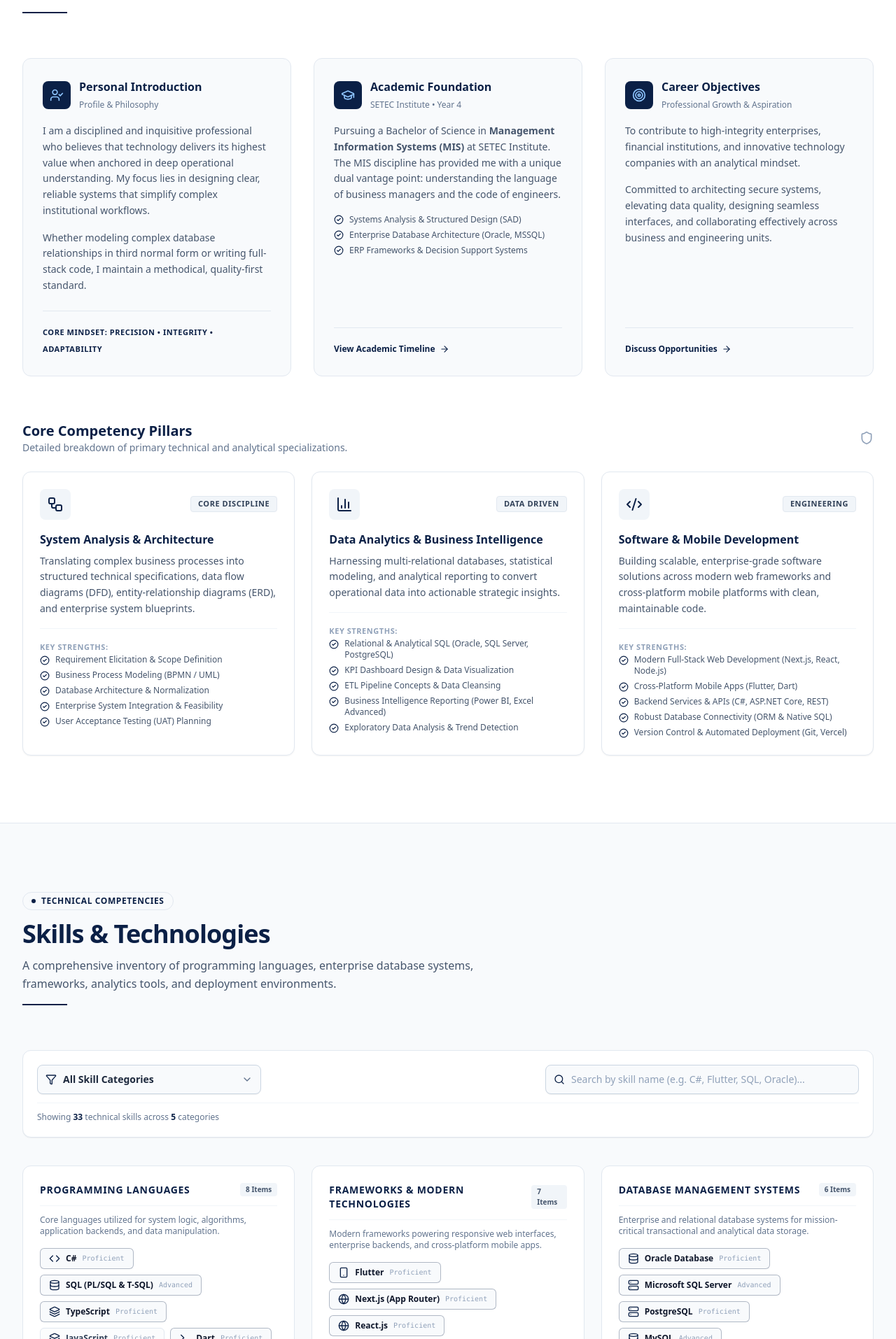
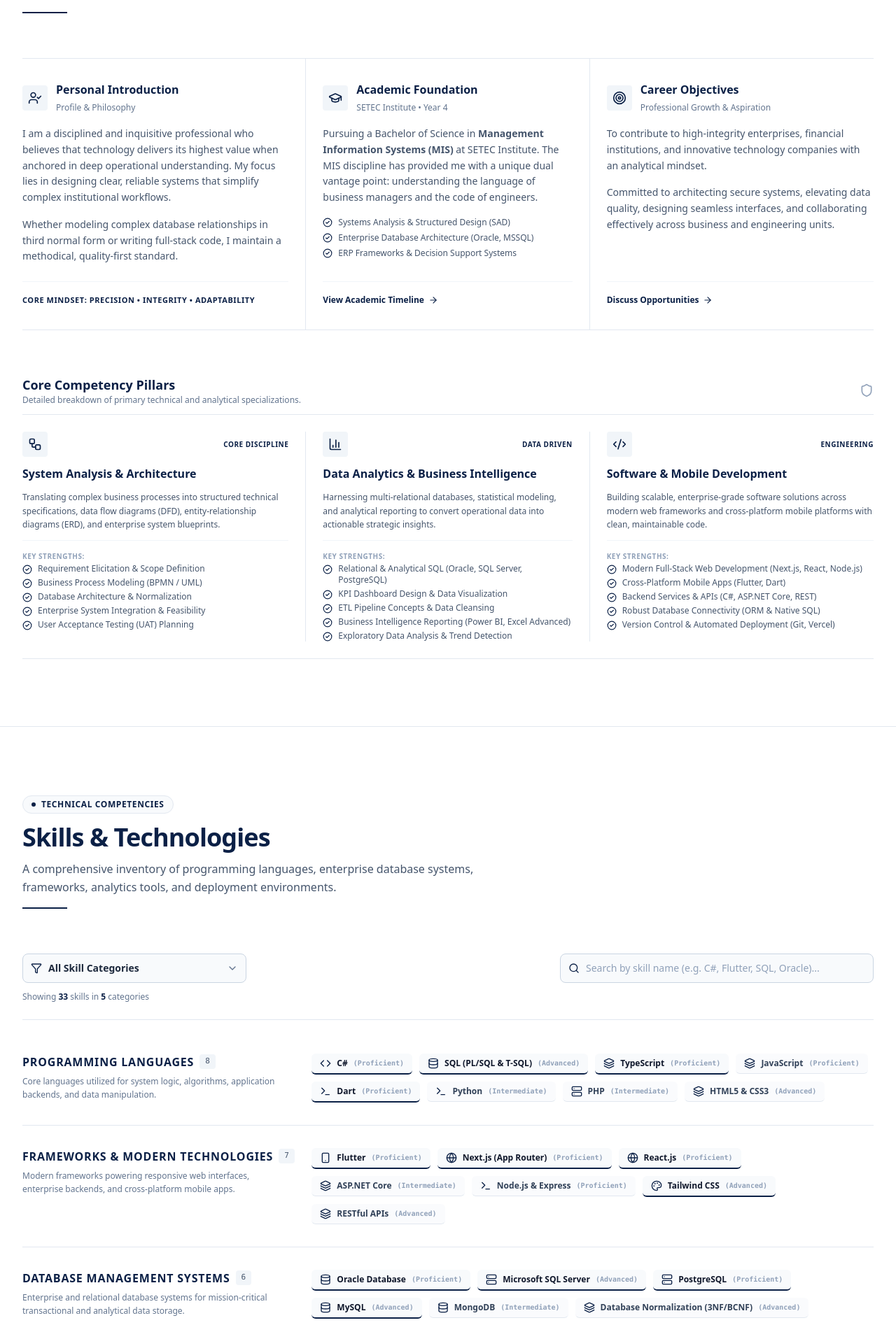
Before and after one commit to devitnang/Nang-Devit_MIS_Portfolio, a Next.js app: page / in a window 1280 px wide. Shown: the part 926-2840 px from the top of the page at 70% size. Built offline with nearby package versions, Linux system fonts and the light colour scheme.

Commit message:
style: remove heavy card containers and adopt clean horizontal divider lines

```diff
--- a/src/components/sections/AboutSection.tsx
+++ b/src/components/sections/AboutSection.tsx
@@ -21,13 +21,13 @@ export function AboutSection() {
   const getPillarIcon = (iconName: string) => {
     switch (iconName) {
       case "Workflow":
-        return <Workflow className="w-6 h-6 text-[#0B2046] dark:text-blue-400" />;
+        return <Workflow className="w-5 h-5 text-[#0B2046] dark:text-blue-400" />;
       case "BarChart3":
-        return <BarChart3 className="w-6 h-6 text-[#0B2046] dark:text-blue-400" />;
+        return <BarChart3 className="w-5 h-5 text-[#0B2046] dark:text-blue-400" />;
       case "Code2":
-        return <Code2 className="w-6 h-6 text-[#0B2046] dark:text-blue-400" />;
+        return <Code2 className="w-5 h-5 text-[#0B2046] dark:text-blue-400" />;
       default:
-        return <Layers className="w-6 h-6 text-[#0B2046] dark:text-blue-400" />;
+        return <Layers className="w-5 h-5 text-[#0B2046] dark:text-blue-400" />;
     }
   };
 
@@ -43,14 +43,14 @@ export function AboutSection() {
           subtitle="A dedicated technologist bridging business operational needs with robust system architecture, database engineering, and analytical data intelligence."
         />
 
-        {/* Narrative Grid: Background, Objectives, Educational Context */}
-        <div className="grid grid-cols-1 lg:grid-cols-3 gap-8 mb-16">
-          {/* Card 1: Professional Background & Personal Introduction */}
-          <div className="p-6 sm:p-7 rounded-xl bg-slate-50 dark:bg-[#0D182E] border border-slate-200 dark:border-slate-800 flex flex-col justify-between">
+        {/* Narrative Grid: Line-Based Clean Columns (No outer box outline, clean dividers only) */}
+        <div className="grid grid-cols-1 lg:grid-cols-3 divide-y lg:divide-y-0 lg:divide-x divide-slate-200 dark:divide-slate-800 border-t border-b border-slate-200 dark:border-slate-800 mb-16">
+          {/* Column 1: Personal Introduction */}
+          <div className="py-6 lg:py-8 lg:px-6 first:lg:pl-0 flex flex-col justify-between">
             <div>
               <div className="flex items-center gap-3 mb-4">
-                <div className="w-10 h-10 rounded-lg bg-[#0B2046] dark:bg-[#0F2756] text-white flex items-center justify-center">
-                  <UserCheck className="w-5 h-5 text-blue-300" />
+                <div className="w-9 h-9 rounded bg-slate-100 dark:bg-slate-800 text-[#0B2046] dark:text-blue-300 flex items-center justify-center">
+                  <UserCheck className="w-5 h-5" />
                 </div>
                 <div>
                   <h3 className="text-base font-bold text-[#0B2046] dark:text-white">
@@ -68,19 +68,19 @@ export function AboutSection() {
                 Whether modeling complex database relationships in third normal form or writing full-stack code, I maintain a methodical, quality-first standard.
               </p>
             </div>
-            <div className="mt-6 pt-4 border-t border-slate-200 dark:border-slate-800">
+            <div className="mt-6 pt-3 border-t border-slate-100 dark:border-slate-800">
               <span className="text-[11px] font-bold uppercase tracking-wider text-[#0B2046] dark:text-blue-400">
                 Core Mindset: Precision &bull; Integrity &bull; Adaptability
               </span>
             </div>
           </div>
 
-          {/* Card 2: Educational Foundation (SETEC MIS) */}
-          <div className="p-6 sm:p-7 rounded-xl bg-slate-50 dark:bg-[#0D182E] border border-slate-200 dark:border-slate-800 flex flex-col justify-between">
+          {/* Column 2: Academic Foundation */}
+          <div className="py-6 lg:py-8 lg:px-6 flex flex-col justify-between">
             <div>
               <div className="flex items-center gap-3 mb-4">
-                <div className="w-10 h-10 rounded-lg bg-[#0B2046] dark:bg-[#0F2756] text-white flex items-center justify-center">
-                  <GraduationCap className="w-5 h-5 text-blue-300" />
+                <div className="w-9 h-9 rounded bg-slate-100 dark:bg-slate-800 text-[#0B2046] dark:text-blue-300 flex items-center justify-center">
+                  <GraduationCap className="w-5 h-5" />
                 </div>
                 <div>
                   <h3 className="text-base font-bold text-[#0B2046] dark:text-white">
@@ -109,7 +109,7 @@ export function AboutSection() {
                 </li>
               </ul>
             </div>
-            <div className="mt-6 pt-4 border-t border-slate-200 dark:border-slate-800">
+            <div className="mt-6 pt-3 border-t border-slate-100 dark:border-slate-800">
               <Link
                 href="#education"
                 className="inline-flex items-center gap-1.5 text-xs font-semibold text-[#0B2046] dark:text-blue-400 hover:underline transition-colors"
@@ -120,12 +120,12 @@ export function AboutSection() {
             </div>
           </div>
 
-          {/* Card 3: Career Objectives & Goals */}
-          <div className="p-6 sm:p-7 rounded-xl bg-slate-50 dark:bg-[#0D182E] border border-slate-200 dark:border-slate-800 flex flex-col justify-between">
+          {/* Column 3: Career Objectives */}
+          <div className="py-6 lg:py-8 lg:px-6 last:lg:pr-0 flex flex-col justify-between">
             <div>
               <div className="flex items-center gap-3 mb-4">
-                <div className="w-10 h-10 rounded-lg bg-[#0B2046] dark:bg-[#0F2756] text-white flex items-center justify-center">
-                  <Target className="w-5 h-5 text-blue-300" />
+                <div className="w-9 h-9 rounded bg-slate-100 dark:bg-slate-800 text-[#0B2046] dark:text-blue-300 flex items-center justify-center">
+                  <Target className="w-5 h-5" />
                 </div>
                 <div>
                   <h3 className="text-base font-bold text-[#0B2046] dark:text-white">
@@ -143,7 +143,7 @@ export function AboutSection() {
                 Committed to architecting secure systems, elevating data quality, designing seamless interfaces, and collaborating effectively across business and engineering units.
               </p>
             </div>
-            <div className="mt-6 pt-4 border-t border-slate-200 dark:border-slate-800">
+            <div className="mt-6 pt-3 border-t border-slate-100 dark:border-slate-800">
               <Link
                 href="#contact"
                 className="inline-flex items-center gap-1.5 text-xs font-semibold text-[#0B2046] dark:text-blue-400 hover:underline"
@@ -155,48 +155,48 @@ export function AboutSection() {
           </div>
         </div>
 
-        {/* The 3 Core Pillars */}
-        <div className="mt-12">
-          <div className="mb-6 flex items-center justify-between">
+        {/* The 3 Core Pillars: Clean Line-Divided Layout */}
+        <div>
+          <div className="mb-6 flex items-center justify-between pb-3 border-b border-slate-200 dark:border-slate-800">
             <div>
-              <h3 className="text-xl font-bold text-[#0B2046] dark:text-white">
+              <h3 className="text-lg font-bold text-[#0B2046] dark:text-white">
                 Core Competency Pillars
               </h3>
-              <p className="text-xs sm:text-sm text-slate-500 dark:text-slate-400">
+              <p className="text-xs text-slate-500 dark:text-slate-400">
                 Detailed breakdown of primary technical and analytical specializations.
               </p>
             </div>
             <Shield className="w-5 h-5 text-slate-400 hidden sm:block" />
           </div>
 
-          <div className="grid grid-cols-1 md:grid-cols-3 gap-6">
+          <div className="grid grid-cols-1 md:grid-cols-3 divide-y md:divide-y-0 md:divide-x divide-slate-200 dark:divide-slate-800 border-b border-slate-200 dark:border-slate-800 pb-6">
             {personalInfo.corePillars.map((pillar) => (
               <div
                 key={pillar.id}
-                className="p-6 rounded-xl bg-white dark:bg-[#0B1528] border border-slate-200 dark:border-slate-800 hover:border-[#0B2046]/40 dark:hover:border-blue-500/40 transition-all shadow-xs hover:shadow-md"
+                className="py-6 md:py-0 md:px-6 first:md:pl-0 last:md:pr-0 space-y-3"
               >
-                <div className="flex items-center justify-between mb-4">
-                  <div className="p-2.5 rounded-lg bg-slate-100 dark:bg-slate-800">
+                <div className="flex items-center justify-between">
+                  <div className="p-2 rounded bg-slate-100 dark:bg-slate-800">
                     {getPillarIcon(pillar.icon)}
                   </div>
-                  <span className="text-[11px] font-bold uppercase tracking-wider px-2.5 py-0.5 rounded bg-slate-100 dark:bg-slate-800 text-slate-700 dark:text-slate-300 border border-slate-200 dark:border-slate-700">
+                  <span className="text-[10px] font-bold uppercase tracking-wider text-[#0B2046] dark:text-blue-300">
                     {pillar.badge}
                   </span>
                 </div>
 
-                <h4 className="text-base font-bold text-[#0B2046] dark:text-white mb-2">
+                <h4 className="text-base font-bold text-[#0B2046] dark:text-white">
                   {pillar.title}
                 </h4>
 
-                <p className="text-xs sm:text-sm text-slate-600 dark:text-slate-300 leading-relaxed mb-4">
+                <p className="text-xs text-slate-600 dark:text-slate-300 leading-relaxed">
                   {pillar.description}
                 </p>
 
-                <div className="space-y-2 border-t border-slate-100 dark:border-slate-800/80 pt-3">
-                  <span className="text-[11px] font-bold uppercase tracking-wider text-slate-400">
+                <div className="pt-2 border-t border-slate-100 dark:border-slate-800/80 space-y-1.5">
+                  <span className="text-[10px] font-bold uppercase tracking-wider text-slate-400">
                     Key Strengths:
                   </span>
-                  <ul className="space-y-1.5 text-xs text-slate-600 dark:text-slate-300">
+                  <ul className="space-y-1 text-xs text-slate-600 dark:text-slate-300">
                     {pillar.competencies.map((comp, idx) => (
                       <li key={idx} className="flex items-start gap-2">
                         <CheckCircle2 className="w-3.5 h-3.5 text-[#0B2046] dark:text-blue-400 shrink-0 mt-0.5" />
--- a/src/components/sections/SkillsSection.tsx
+++ b/src/components/sections/SkillsSection.tsx
@@ -17,7 +17,6 @@ import {
   Cloud,
   Box,
   Send,
-  CheckCircle2,
   Search,
   Filter,
   ChevronDown,
@@ -98,7 +97,7 @@ export function SkillsSection() {
   return (
     <section
       id="skills"
-      className="py-16 md:py-24 bg-slate-50 dark:bg-[#070D19] border-b border-slate-200 dark:border-slate-800 transition-colors"
+      className="py-16 md:py-24 bg-white dark:bg-[#080F1E] border-b border-slate-200 dark:border-slate-800 transition-colors"
     >
       <div className="max-w-7xl mx-auto px-4 sm:px-6 lg:px-8">
         <SectionHeading
@@ -107,17 +106,11 @@ export function SkillsSection() {
           subtitle="A comprehensive inventory of programming languages, enterprise database systems, frameworks, analytics tools, and deployment environments."
         />
 
-        {/* Filter and Search Bar: Dropdown + Search Input */}
-        <div className="mb-10 p-4 sm:p-5 rounded-xl bg-white dark:bg-[#0D182E] border border-slate-200 dark:border-slate-800 shadow-2xs">
-          <div className="flex flex-col sm:flex-row items-stretch sm:items-center justify-between gap-3 sm:gap-4">
-            {/* Dropdown Filter for Category */}
+        {/* Minimalist Filter & Search Toolbar (Line-based, no bulky outer card) */}
+        <div className="mb-10 pb-6 border-b border-slate-200 dark:border-slate-800">
+          <div className="flex flex-col sm:flex-row items-stretch sm:items-center justify-between gap-4">
+            {/* Category Dropdown */}
             <div className="relative w-full sm:w-72 md:w-80">
-              <label
-                htmlFor="categoryFilter"
-                className="block text-[11px] font-bold uppercase tracking-wider text-slate-500 dark:text-slate-400 mb-1 sm:hidden"
-              >
-                Filter by Category
-              </label>
               <div className="relative">
                 <div className="absolute inset-y-0 left-0 pl-3 flex items-center pointer-events-none text-slate-400">
                   <Filter className="w-4 h-4 text-[#0B2046] dark:text-blue-400" />
@@ -126,7 +119,7 @@ export function SkillsSection() {
                   id="categoryFilter"
                   value={selectedCategory}
                   onChange={(e) => setSelectedCategory(e.target.value)}
-                  className="w-full pl-9 pr-10 py-2.5 text-xs sm:text-sm font-semibold rounded-lg bg-slate-50 dark:bg-slate-900 border border-slate-300 dark:border-slate-700 text-slate-800 dark:text-slate-100 hover:border-[#0B2046] dark:hover:border-blue-400 focus:outline-none focus:ring-2 focus:ring-[#0B2046] dark:focus:ring-blue-400 transition-colors cursor-pointer appearance-none shadow-2xs"
+                  className="w-full pl-9 pr-10 py-2.5 text-xs sm:text-sm font-semibold rounded-lg bg-slate-50 dark:bg-slate-900 border border-slate-300 dark:border-slate-700 text-slate-800 dark:text-slate-100 hover:border-[#0B2046] dark:hover:border-blue-400 focus:outline-none focus:ring-2 focus:ring-[#0B2046] dark:focus:ring-blue-400 transition-colors cursor-pointer appearance-none"
                 >
                   <option value="all">All Skill Categories</option>
                   {skillCategories.map((c) => (
@@ -143,12 +136,6 @@ export function SkillsSection() {
 
             {/* Search Input */}
             <div className="relative flex-1 max-w-md">
-              <label
-                htmlFor="skillSearch"
-                className="block text-[11px] font-bold uppercase tracking-wider text-slate-500 dark:text-slate-400 mb-1 sm:hidden"
-              >
-                Search Skills
-              </label>
               <div className="relative">
                 <div className="absolute inset-y-0 left-0 pl-3 flex items-center pointer-events-none text-slate-400">
                   <Search className="w-4 h-4 text-[#0B2046] dark:text-blue-400" />
@@ -159,7 +146,7 @@ export function SkillsSection() {
                   placeholder="Search by skill name (e.g. C#, Flutter, SQL, Oracle)..."
                   value={searchQuery}
                   onChange={(e) => setSearchQuery(e.target.value)}
-                  className="w-full pl-9 pr-10 py-2.5 text-xs sm:text-sm rounded-lg bg-slate-50 dark:bg-slate-900 border border-slate-300 dark:border-slate-700 text-slate-900 dark:text-slate-100 placeholder-slate-400 hover:border-[#0B2046] dark:hover:border-blue-400 focus:outline-none focus:ring-2 focus:ring-[#0B2046] dark:focus:ring-blue-400 transition-colors shadow-2xs"
+                  className="w-full pl-9 pr-10 py-2.5 text-xs sm:text-sm rounded-lg bg-slate-50 dark:bg-slate-900 border border-slate-300 dark:border-slate-700 text-slate-900 dark:text-slate-100 placeholder-slate-400 hover:border-[#0B2046] dark:hover:border-blue-400 focus:outline-none focus:ring-2 focus:ring-[#0B2046] dark:focus:ring-blue-400 transition-colors"
                 />
                 {searchQuery && (
                   <button
@@ -173,11 +160,11 @@ export function SkillsSection() {
               </div>
             </div>
 
-            {/* Reset Button (only shown when filtered) */}
+            {/* Reset Button */}
             {isFiltered && (
               <button
                 onClick={handleReset}
-                className="inline-flex items-center justify-center gap-1.5 px-4 py-2.5 rounded-lg text-xs font-bold uppercase tracking-wider bg-slate-100 dark:bg-slate-800 hover:bg-slate-200 dark:hover:bg-slate-700 text-slate-700 dark:text-slate-300 transition-colors cursor-pointer border border-slate-200 dark:border-slate-700 shrink-0"
+                className="inline-flex items-center justify-center gap-1.5 px-4 py-2.5 rounded-lg text-xs font-bold uppercase tracking-wider bg-slate-100 dark:bg-slate-800 hover:bg-slate-200 dark:hover:bg-slate-700 text-slate-700 dark:text-slate-300 transition-colors cursor-pointer border border-slate-300 dark:border-slate-700 shrink-0"
                 title="Reset filters"
               >
                 <RotateCcw className="w-3.5 h-3.5 text-[#0B2046] dark:text-blue-400" />
@@ -186,87 +173,77 @@ export function SkillsSection() {
             )}
           </div>
 
-          {/* Active Status Info Bar */}
-          <div className="mt-3 pt-3 border-t border-slate-100 dark:border-slate-800 flex items-center justify-between text-xs text-slate-500 dark:text-slate-400">
+          {/* Active Status Info */}
+          <div className="mt-3 flex items-center justify-between text-xs text-slate-500 dark:text-slate-400">
             <span>
               Showing{" "}
               <strong className="text-[#0B2046] dark:text-blue-300">
                 {totalFilteredSkills}
               </strong>{" "}
-              technical skills across{" "}
+              skills in{" "}
               <strong className="text-[#0B2046] dark:text-blue-300">
                 {filteredCategories.length}
               </strong>{" "}
               categories
             </span>
             {selectedCategory !== "all" && (
-              <span className="hidden sm:inline font-mono text-[11px] bg-blue-50 dark:bg-blue-950/60 text-[#0B2046] dark:text-blue-300 px-2 py-0.5 rounded border border-blue-200 dark:border-blue-900/40">
-                Filtered:{" "}
+              <span className="font-mono text-[11px] text-[#0B2046] dark:text-blue-300">
+                Category:{" "}
                 {skillCategories.find((c) => c.id === selectedCategory)?.title}
               </span>
             )}
           </div>
         </div>
 
-        {/* Skill Category Cards Grid */}
-        <div className="grid grid-cols-1 md:grid-cols-2 lg:grid-cols-3 gap-6">
+        {/* Clean Line-Based Table Layout (No Outer Box, only horizontal rule lines) */}
+        <div className="divide-y divide-slate-200 dark:divide-slate-800">
           {filteredCategories.map((cat) => (
             <div
               key={cat.id}
-              className="p-6 rounded-xl bg-white dark:bg-[#0D182E] border border-slate-200 dark:border-slate-800 shadow-2xs hover:border-[#0B2046]/40 dark:hover:border-blue-500/40 transition-all flex flex-col justify-between"
+              className="py-8 first:pt-2 last:pb-2 grid grid-cols-1 lg:grid-cols-12 gap-6 items-start transition-colors"
             >
-              <div>
-                {/* Header */}
-                <div className="flex items-center justify-between pb-3 mb-3 border-b border-slate-100 dark:border-slate-800">
-                  <h3 className="text-sm font-bold text-[#0B2046] dark:text-white uppercase tracking-wider">
+              {/* Category Header Column (Left) */}
+              <div className="lg:col-span-4 space-y-1.5">
+                <div className="flex items-center gap-2">
+                  <h3 className="text-base font-bold text-[#0B2046] dark:text-white uppercase tracking-wider">
                     {cat.title}
                   </h3>
-                  <span className="text-[10px] font-bold px-2 py-0.5 rounded bg-slate-100 dark:bg-slate-800 text-slate-600 dark:text-slate-400">
-                    {cat.skills.length} Items
+                  <span className="text-[11px] font-mono px-2 py-0.5 rounded bg-slate-100 dark:bg-slate-800 text-slate-600 dark:text-slate-400">
+                    {cat.skills.length}
                   </span>
                 </div>
-
-                <p className="text-xs text-slate-500 dark:text-slate-400 mb-4 line-clamp-2">
+                <p className="text-xs text-slate-500 dark:text-slate-400 leading-relaxed max-w-sm">
                   {cat.description}
                 </p>
+              </div>
 
-                {/* Skill List Badges */}
-                <div className="flex flex-wrap gap-2">
+              {/* Skills List Column (Right) */}
+              <div className="lg:col-span-8 flex flex-wrap gap-2.5 items-center">
                 {cat.skills.map((skill) => (
                   <div
                     key={skill.name}
-                      className={`inline-flex items-center gap-2 px-3 py-1.5 rounded-md text-xs font-medium border transition-colors ${
+                    className={`inline-flex items-center gap-2 px-3 py-1.5 rounded-md text-xs font-semibold transition-all ${
                       skill.highlight
-                          ? "bg-slate-50 dark:bg-slate-800/80 border-[#0B2046]/30 dark:border-blue-500/40 text-slate-900 dark:text-white"
-                          : "bg-slate-50/60 dark:bg-slate-800/40 border-slate-200 dark:border-slate-800 text-slate-700 dark:text-slate-300"
+                        ? "bg-slate-50 dark:bg-slate-900 border-b-2 border-[#0B2046] dark:border-blue-400 text-slate-900 dark:text-white"
+                        : "bg-slate-50/70 dark:bg-slate-900/60 border-b border-slate-200 dark:border-slate-800 text-slate-700 dark:text-slate-300"
                     }`}
                   >
                     {getSkillIcon(skill.iconName)}
-                      <span className="font-semibold">{skill.name}</span>
+                    <span>{skill.name}</span>
                     {skill.level && (
                       <span className="text-[10px] text-slate-400 dark:text-slate-500 font-mono">
-                          {skill.level}
+                        ({skill.level})
                       </span>
                     )}
                   </div>
                 ))}
               </div>
             </div>
-
-              {/* Bottom Quick Tag */}
-              <div className="mt-5 pt-3 border-t border-slate-100 dark:border-slate-800/80 flex items-center justify-between text-[11px] text-slate-400">
-                <span className="flex items-center gap-1">
-                  <CheckCircle2 className="w-3.5 h-3.5 text-blue-600 dark:text-blue-400" />
-                  Verified in Projects
-                </span>
-                <span className="font-mono text-[10px]">MIS Verified</span>
-              </div>
-            </div>
           ))}
         </div>
 
         {filteredCategories.length === 0 && (
-          <div className="text-center py-16 bg-white dark:bg-[#0D182E] rounded-xl border border-slate-200 dark:border-slate-800">
+          <div className="text-center py-16 border-t border-b border-slate-200 dark:border-slate-800">
             <Filter className="w-8 h-8 mx-auto text-slate-400 mb-2" />
             <p className="text-sm font-semibold text-slate-700 dark:text-slate-300">
               No skills found matching &ldquo;{searchQuery}&rdquo;
```
Also changed, not shown: src/components/sections/ContactSection.tsx (+37 -34 lines), src/components/sections/EducationSection.tsx (+32 -41 lines), src/components/sections/ExperienceSection.tsx (+33 -43 lines). Lines whose indentation alone changed are shown as unchanged.
